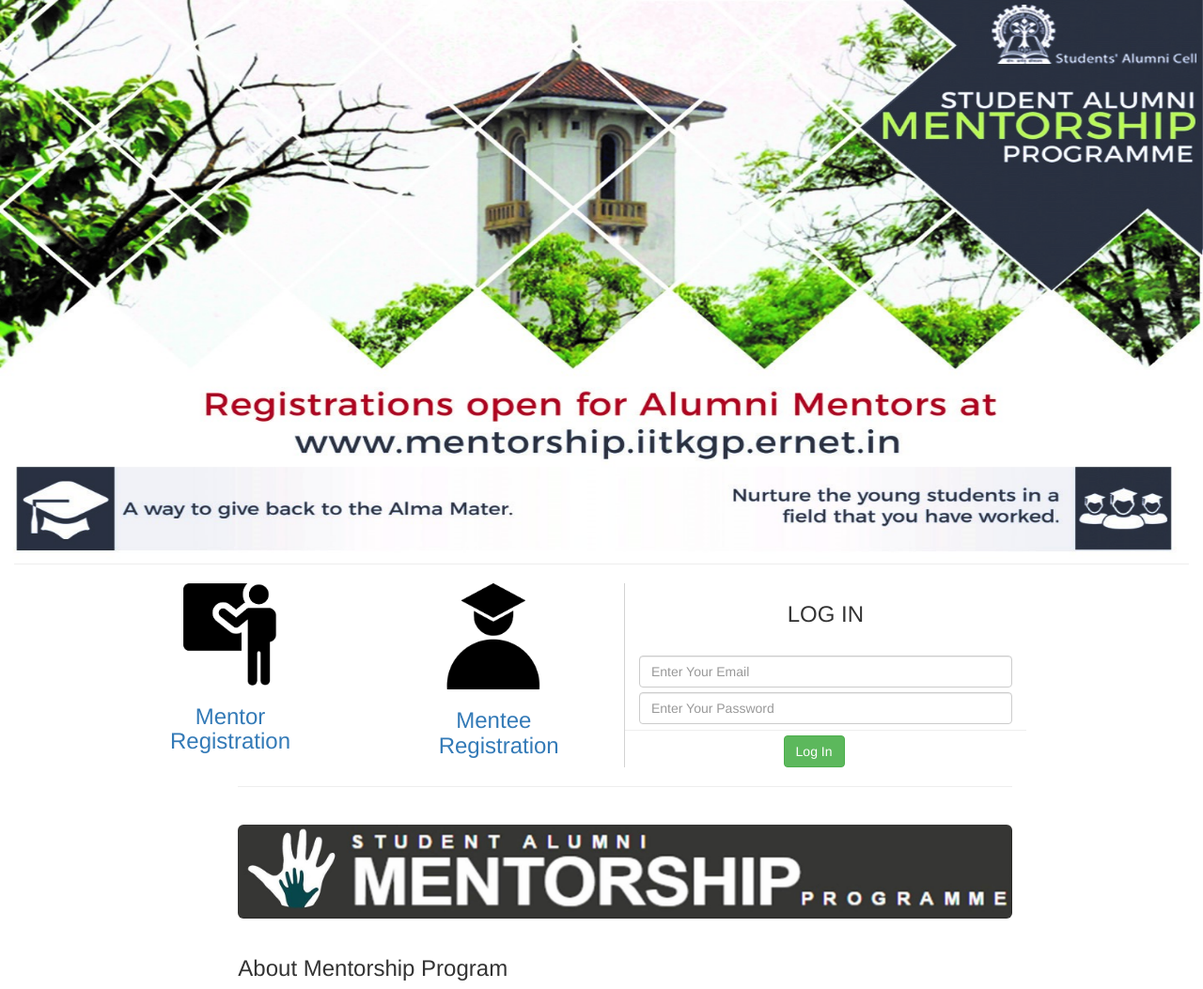
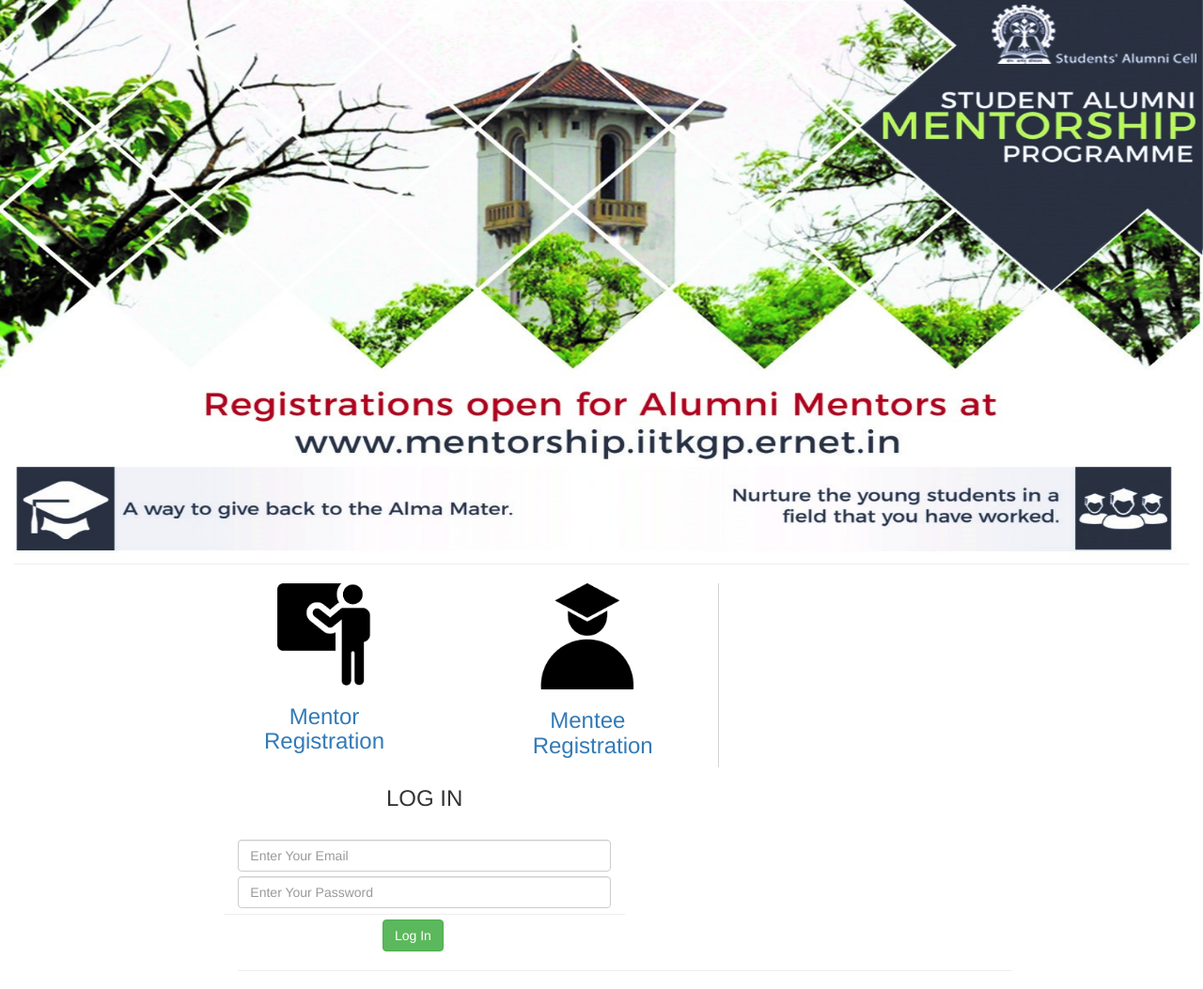
Before and after one commit to students-alumni-cell-iitkgp/mentorship, a CodeIgniter app: page /database/index.php/welcome/index in a window 1280 px wide. Shown: the part 104-1157 px from the top of the page at 94% size. Run offline with CodeIgniter, Linux system fonts and the light colour scheme; some libraries are stand-ins or nearby versions.

Commit message:
reponsive tab welcome_message.php

```diff
--- a/application/views/welcome_message.php
+++ b/application/views/welcome_message.php
@@ -12,6 +12,21 @@
  	<!-- Generic page styles -->
  	<style type="text/css">
 
+    #mentor_reg{
+    margin-left: -100px
+
+    }
+
+     @media only screen and (min-width:769px){
+
+    #mentor_reg{
+
+     margin-left: 0px;
+
+    }
+
+
+     }
  		::selection { background-color: #E13300; color: white; }
  		::-moz-selection { background-color: #E13300; color: white; }
  		#bg {
@@ -196,7 +211,7 @@
 <div class="col-md-2"> </div>
 		<div class="col-md-8" style="position:relative;left:25px;">
     <div class="row fluid">
-    <div class="col-md-3" align="center" style="margin-left: -100px" >
+    <div id="mentor_reg" class="col-md-3" align="center" style="" >
     <a data-toggle="modal" href="#registermentor" style="outline: none;">
     <img src="img/ment.png" style="max-width:100px;">
         <h3>Mentor Registration</h3>
```
